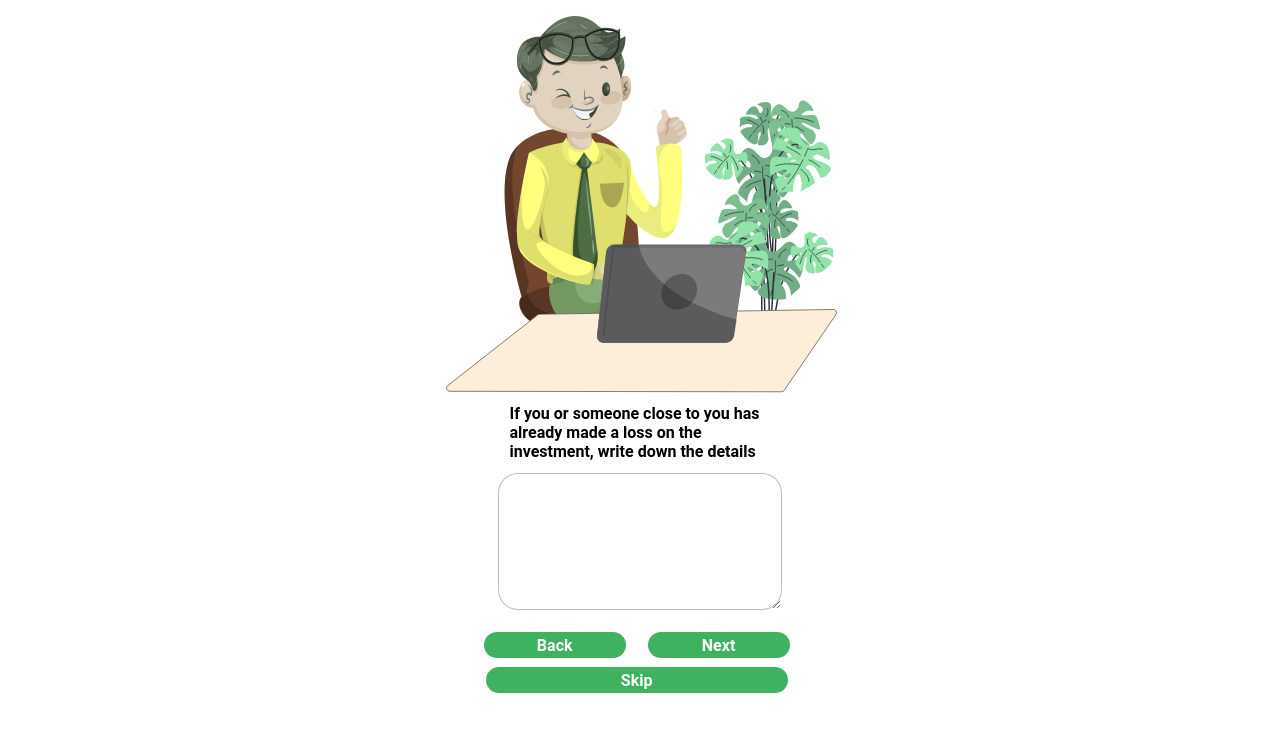
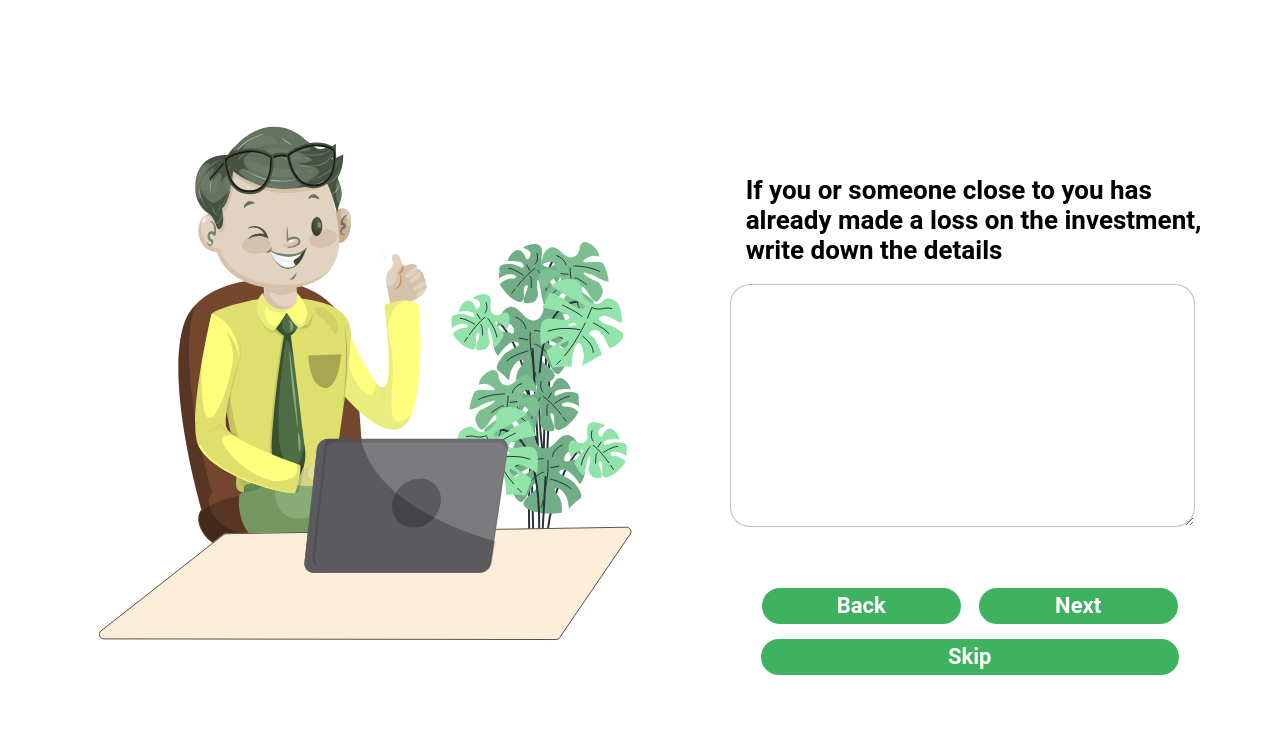
Before and after one commit to Matheus-kb/survey-form, a website: page src/pagefive.html in a window 1280 px wide. Drawn offline with Linux system fonts and the light colour scheme.

Commit message:
estilização da page-five para desktop

```diff
--- a/src/css/pagefive-style.css
+++ b/src/css/pagefive-style.css
@@ -74,3 +74,60 @@ button:hover {
   width: 18.875rem;
   height: 1.625rem;
 }
+
+@media only screen and (min-width: 1024px) {
+  body {
+    display: flex;
+    flex-direction: row;
+  }
+
+  img {
+    width: 43vw;
+    height: 68.5vh;
+    padding-top: 6.56rem;
+    padding-inline-start: 5.47rem;
+    padding-inline-end: 5.75rem;
+  }
+
+  form {
+    margin-top: 10.94rem;
+  }
+
+  p {
+    width: 29.125rem;
+    font-size: 1.625rem;
+    margin-bottom: 2.5rem;
+    text-align: start;
+  }
+
+  textarea {
+    width: 35.9vw;
+    height: 29.6vh;
+    margin-bottom: 3.81rem;
+    margin-inline-end: 2rem;
+  }
+
+  .button-group {
+    margin: 0;
+    display: flex;
+    align-items: start;
+    margin-bottom: 0.94rem;
+  }
+
+  button {
+    width: 12.4375rem;
+    height: 2.25rem;
+    font-size: 1.375rem;
+  }
+
+  .skip{
+    margin: 0;
+    display: flex;
+    align-items: start;
+  }
+  .button-skip {
+    width: 26.125rem;
+    height: 2.25rem;
+  }
+
+}
```
